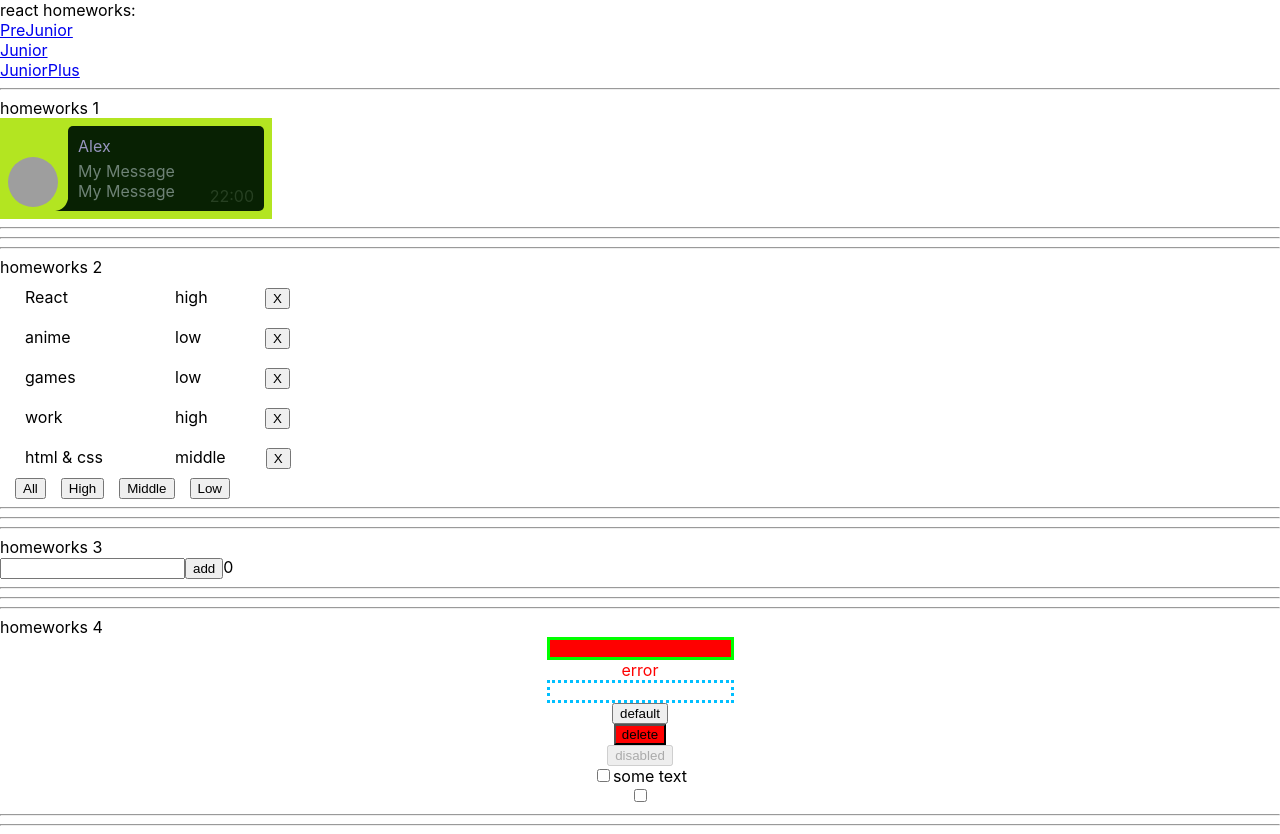
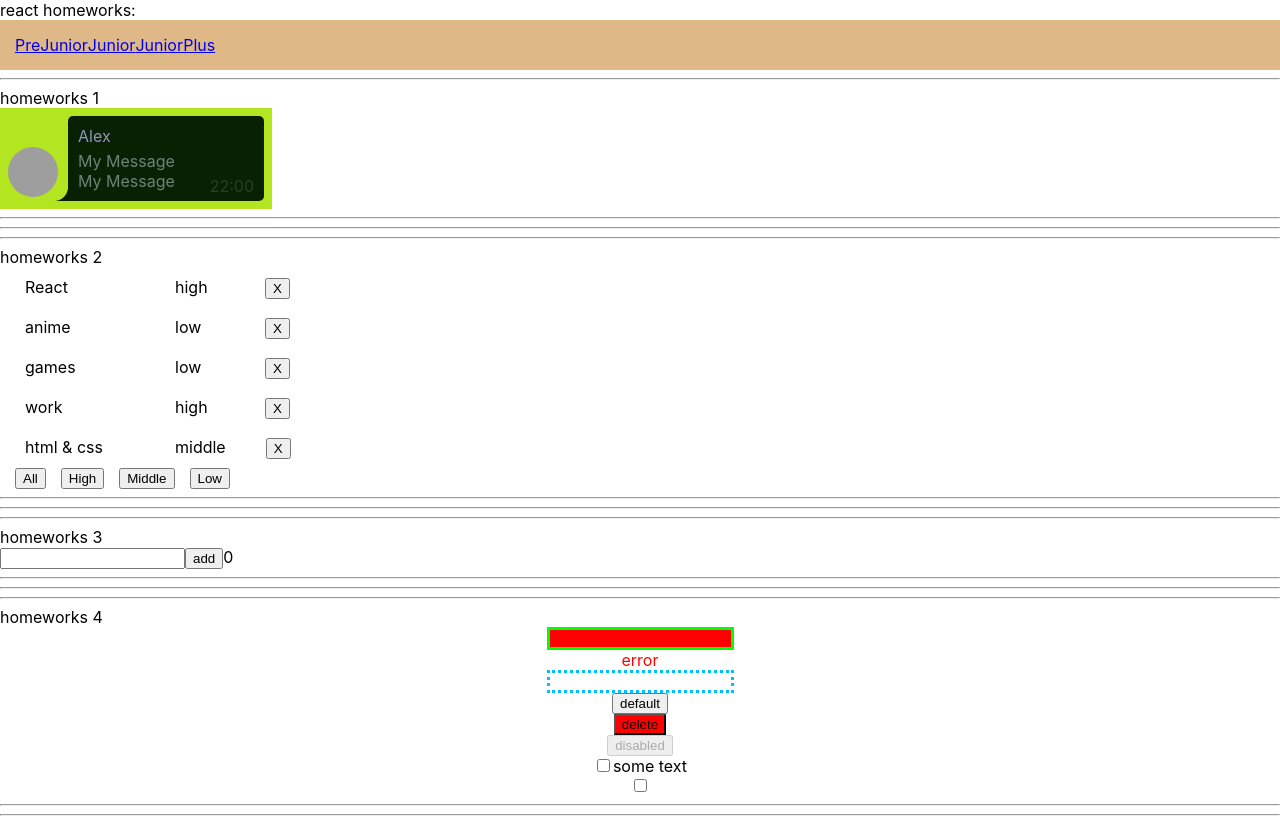
Before and after one commit to Lam1ro4eQ/itKamasutra, a React (Create React App) app: page /pre-junior in a window 1280 px wide. Built offline with nearby package versions, Linux system fonts and the light colour scheme; grey boxes are pictures that could not be loaded.

Commit message:
css less5

```diff
--- a/src/p2-homeworks/h5-rrd-v6/Header.module.css
+++ b/src/p2-homeworks/h5-rrd-v6/Header.module.css
@@ -1,8 +1,9 @@
 .nav {
-    /*grid-area: n;*/
-    /*background-color: burlywood;*/
-    /*padding: 15px;*/
+    grid-area: n;
+    background-color: burlywood;
+    padding: 15px;
 }
 .item {
     color: gold;
+    display: inline-block;
 }
```
